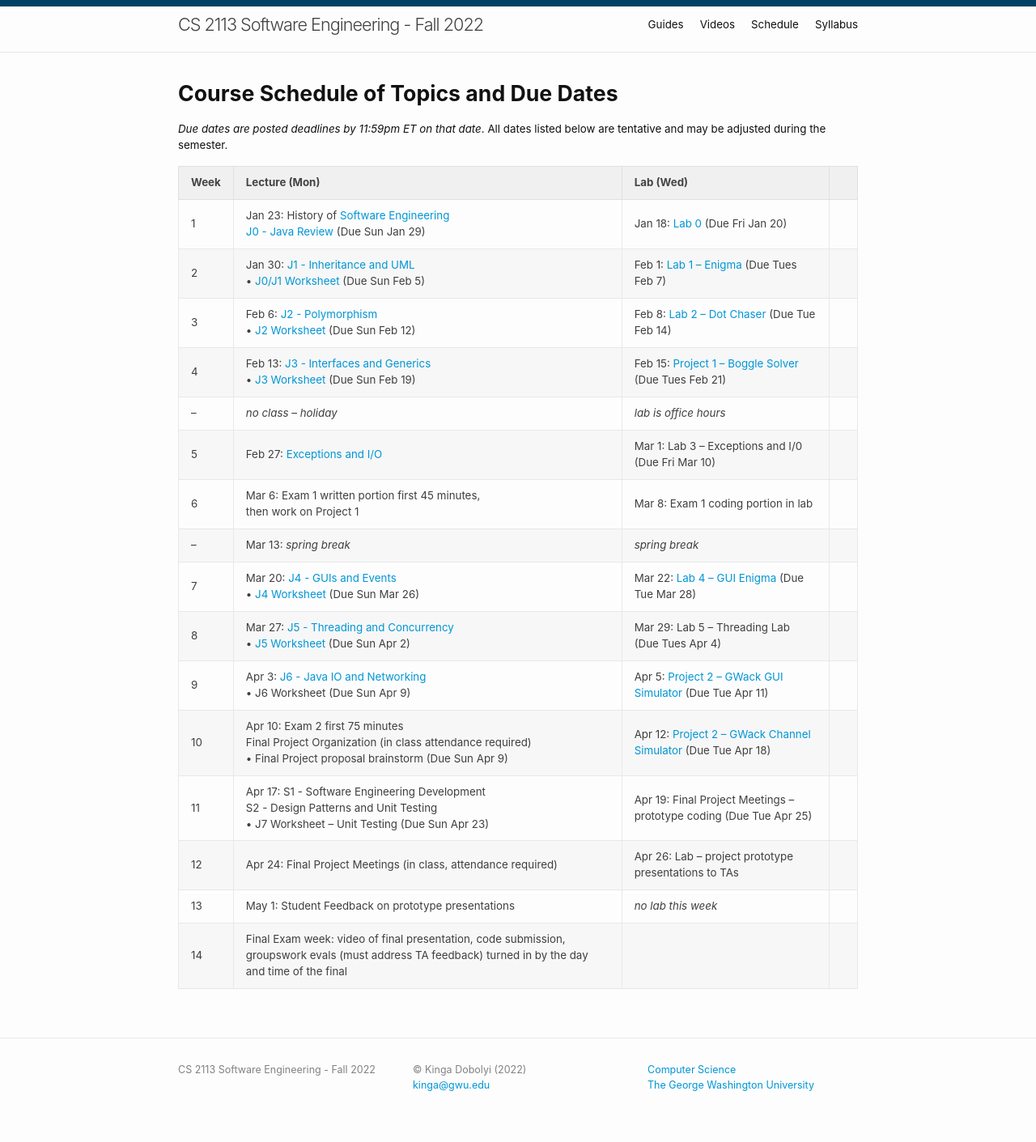
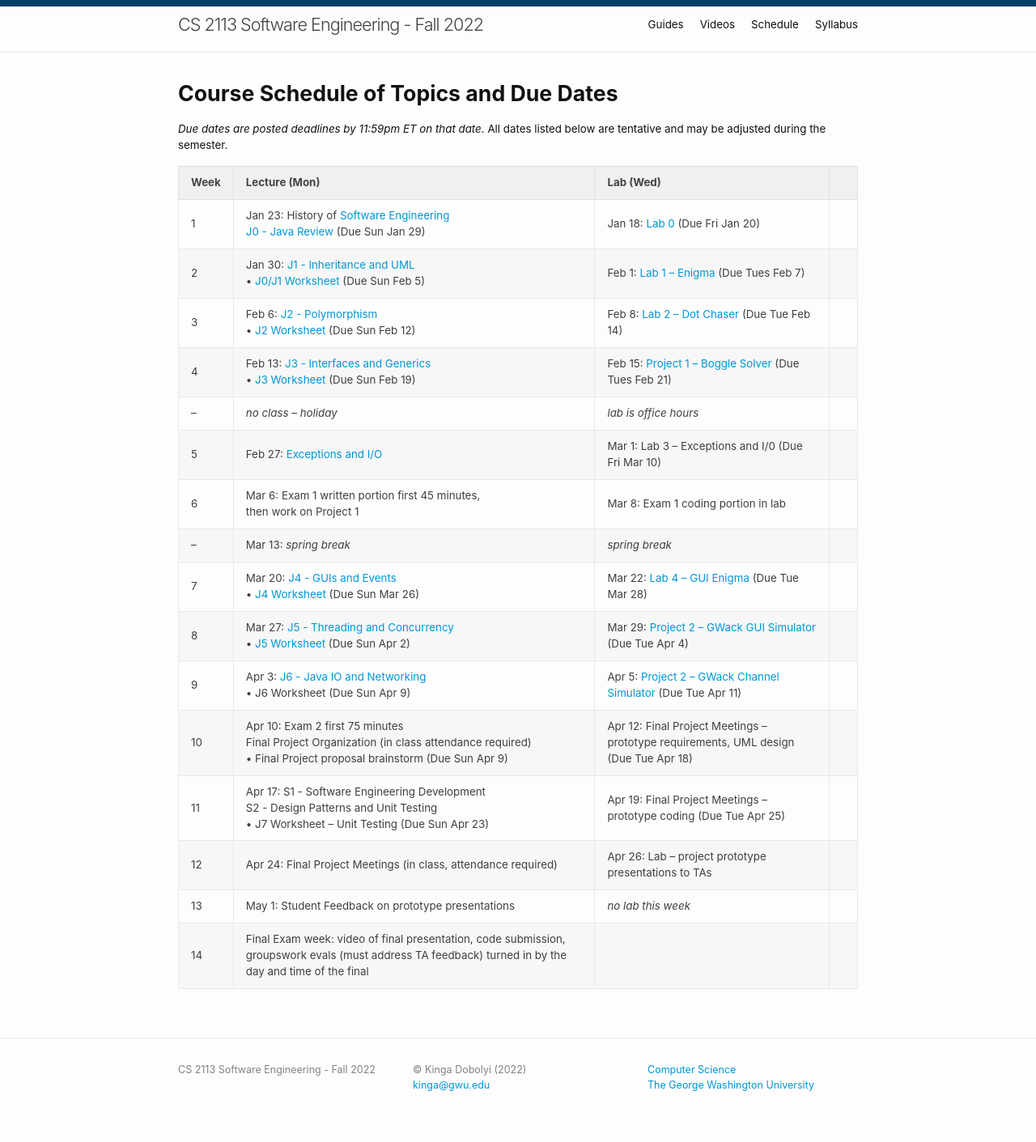
Before and after one commit to cs2113-s23/cs2113-s23.github.io, a Jekyll site: the page built from schedule.md, in a window 1280 px wide. Shown: the whole page at 81% size. Built offline with Jekyll 4.4.1, drawn with Linux system fonts in a browser that asks for light colours.

Commit message:
no C schedule

```diff
--- a/schedule.md
+++ b/schedule.md
@@ -20,9 +20,9 @@ title: Schedule
 | 6    | Mar 6: Exam 1 written portion first 45 minutes,<br> then work on Project 1 | Mar 8: Exam 1 coding portion in lab                                                                                                    |
 | --    | Mar 13: *spring break*                                                                                           | *spring break*                                                                                                                  |
 | 7    | Mar 20: [J4 - GUIs and Events](j/4) <br>&bull; [J4 Worksheet](worksheet/j4) (Due Sun Mar 26)                                 | Mar 22: [Lab 4 -- GUI Enigma](https://cs2113-f21.github.io/lab/7) (Due Tue Mar 28)                                                                             |
-| 8   | Mar 27: [J5 - Threading and Concurrency](j/5) <br>&bull; [J5 Worksheet](worksheet/j5) (Due Sun Apr 2)                      | Mar 29: Lab 5 -- Threading Lab (Due Tues Apr 4)    |
-| 9   | Apr 3: [J6 - Java IO and Networking](j/6) <br>&bull; J6 Worksheet  (Due Sun Apr 9)                             | Apr 5: [Project 2 -- GWack GUI Simulator](project/3) (Due Tue Apr 11)                                                              |
-| 10   | Apr 10: Exam 2 first 75 minutes<br> Final Project Organization (in class attendance required) <br>&bull; Final Project proposal brainstorm  (Due Sun Apr 9)                        | Apr 12: [Project 2 -- GWack Channel Simulator](project/2) (Due Tue Apr 18)                             |
+| 8   | Mar 27: [J5 - Threading and Concurrency](j/5) <br>&bull; [J5 Worksheet](worksheet/j5) (Due Sun Apr 2)                      | Mar 29: [Project 2 -- GWack GUI Simulator](project/3) (Due Tue Apr 4)    |
+| 9   | Apr 3: [J6 - Java IO and Networking](j/6) <br>&bull; J6 Worksheet  (Due Sun Apr 9)                             | Apr 5: [Project 2 -- GWack Channel Simulator](project/2) (Due Tue Apr 11)                                                              |
+| 10   | Apr 10: Exam 2 first 75 minutes<br> Final Project Organization (in class attendance required) <br>&bull; Final Project proposal brainstorm  (Due Sun Apr 9)                        | Apr 12: Final Project Meetings -- prototype requirements, UML design (Due Tue Apr 18)
 | 11   | Apr 17: S1 - Software Engineering Development<br>S2 - Design Patterns and Unit Testing <br>&bull; J7 Worksheet -- Unit Testing (Due Sun Apr 23)             | Apr 19: Final Project Meetings -- prototype coding (Due Tue Apr 25)                                                                    |
 | 12   | Apr 24:  Final Project Meetings (in class, attendance required)                                                                                         |  Apr 26: Lab -- project prototype presentations to TAs                                                                                                                          |
 | 13   | May 1:  Student Feedback on prototype presentations                                                                            | *no lab this week*                                                                                                                             |
```
